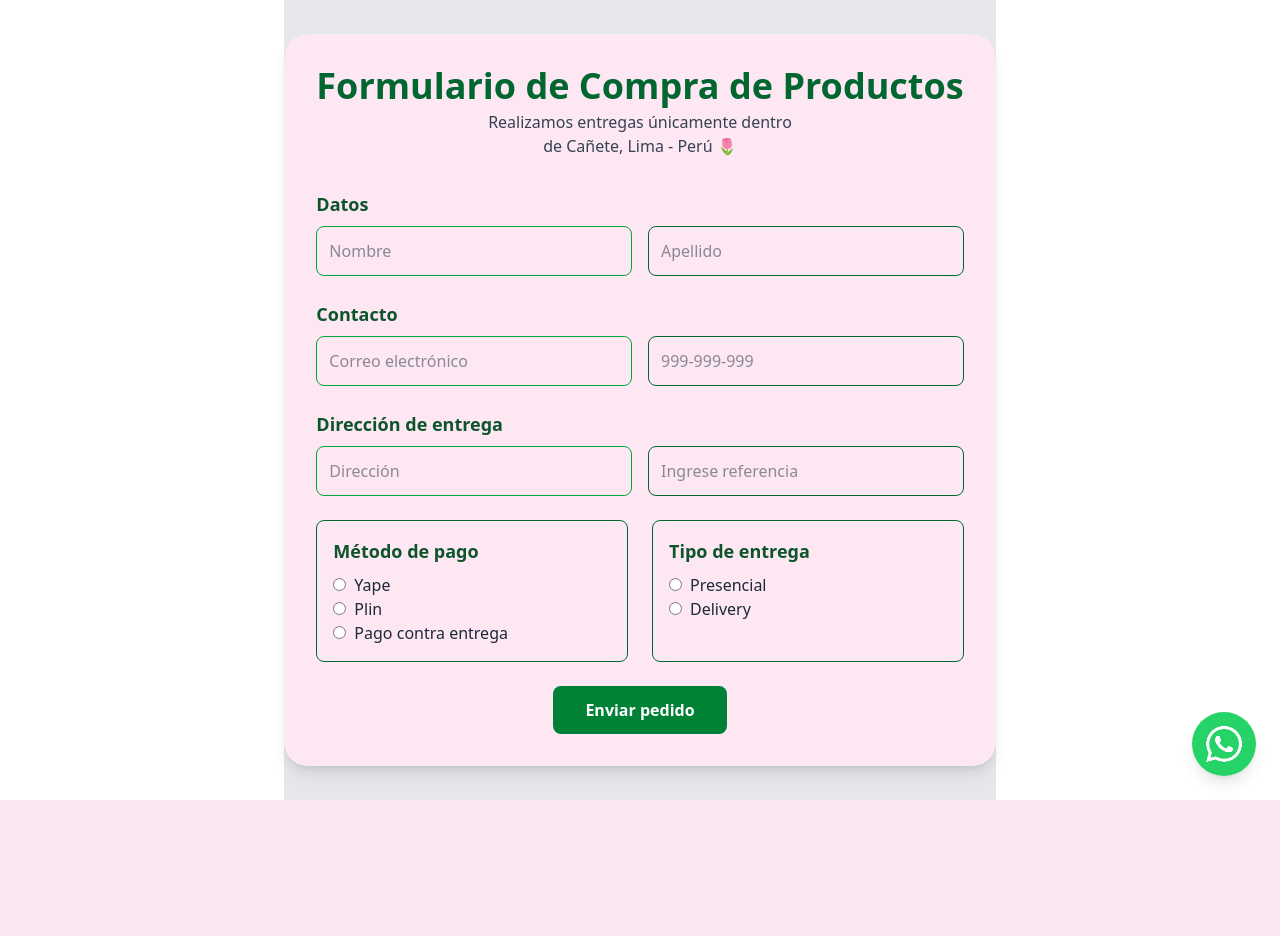
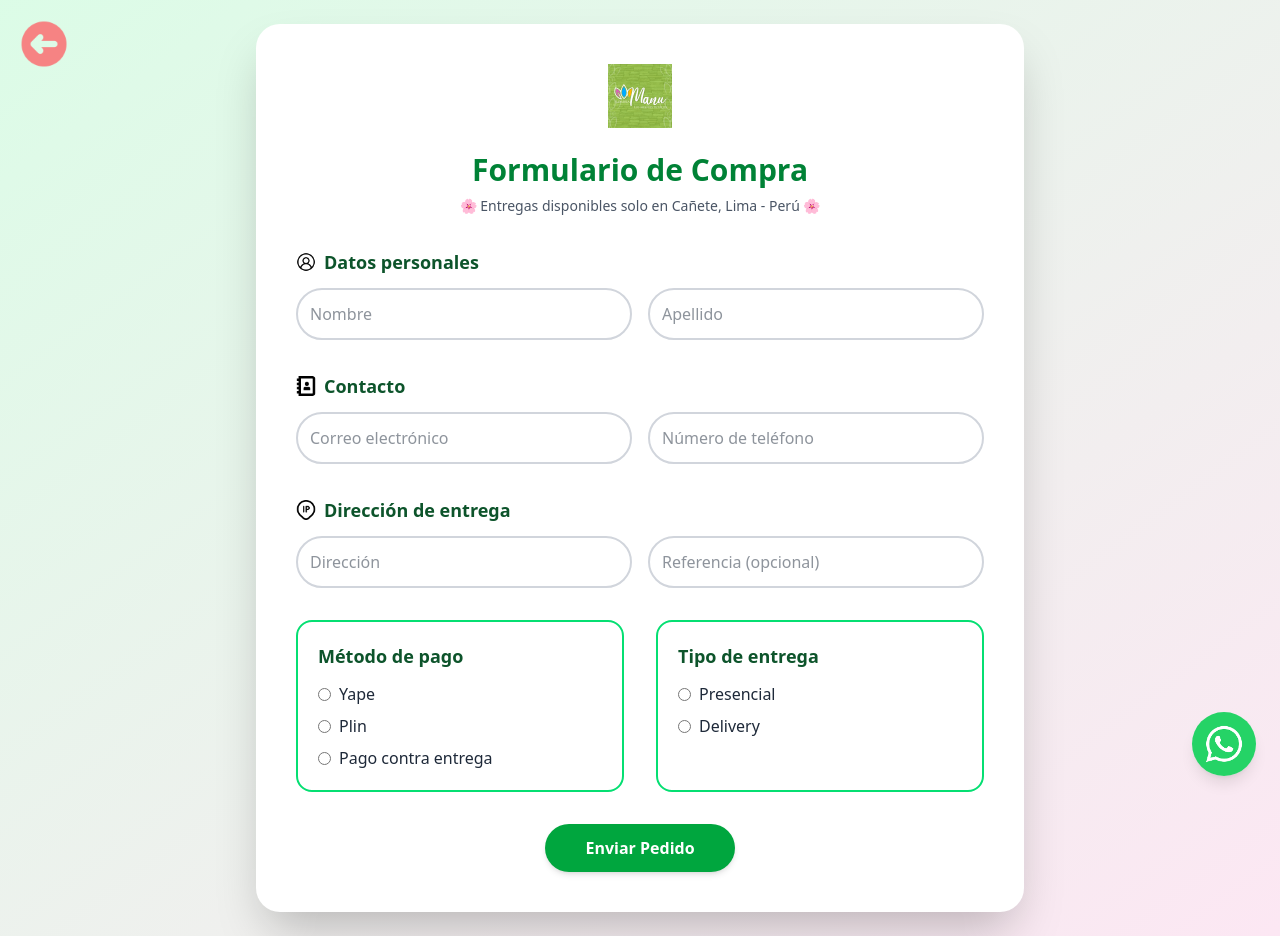
Before and after one commit to Axel-Huapaya/paginawebloa, a Flask app: page /formulario_compra in a window 1280 px wide. Before the commit the page ends 800 px from the top, so only its background shows below. Run offline with Flask 3, Linux system fonts and the light colour scheme; some libraries are stand-ins or nearby versions.

Commit message:
Guardando cambios antes de git flow init

```diff
--- /dev/null
+++ b/static/css/final_compra.css
@@ -0,0 +1,8 @@
+@keyframes fade-in {
+  0% { opacity: 0; transform: scale(0.8); }
+  100% { opacity: 1; transform: scale(1); }
+}
+
+.animate-fade-in {
+  animation: fade-in 0.5s ease-out forwards;
+}
--- a/static/css/output.css
+++ b/static/css/output.css
@@ -88,6 +88,7 @@
     --radius-xl: 0.75rem;
     --radius-2xl: 1rem;
     --radius-3xl: 1.5rem;
+    --ease-out: cubic-bezier(0, 0, 0.2, 1);
     --ease-in-out: cubic-bezier(0.4, 0, 0.2, 1);
     --animate-pulse: pulse 2s cubic-bezier(0.4, 0, 0.6, 1) infinite;
     --default-transition-duration: 150ms;
@@ -245,9 +246,6 @@
   }
 }
 @layer utilities {
-  .visible {
-    visibility: visible;
-  }
   .absolute {
     position: absolute;
   }
@@ -259,6 +257,9 @@
   }
   .static {
     position: static;
+  }
+  .inset-0 {
+    inset: calc(var(--spacing) * 0);
   }
   .top-2 {
     top: calc(var(--spacing) * 2);
@@ -325,6 +326,9 @@
   }
   .mt-3 {
     margin-top: calc(var(--spacing) * 3);
+  }
+  .mt-4 {
+    margin-top: calc(var(--spacing) * 4);
   }
   .mt-6 {
     margin-top: calc(var(--spacing) * 6);
@@ -651,6 +655,9 @@
   .border-green-300 {
     border-color: var(--color-green-300);
   }
+  .border-green-400 {
+    border-color: var(--color-green-400);
+  }
   .border-green-500 {
     border-color: var(--color-green-500);
   }
@@ -695,6 +702,9 @@
   }
   .bg-green-500 {
     background-color: var(--color-green-500);
+  }
+  .bg-green-600 {
+    background-color: var(--color-green-600);
   }
   .bg-green-700 {
     background-color: var(--color-green-700);
@@ -779,6 +789,9 @@
   .p-4 {
     padding: calc(var(--spacing) * 4);
   }
+  .p-5 {
+    padding: calc(var(--spacing) * 5);
+  }
   .p-6 {
     padding: calc(var(--spacing) * 6);
   }
@@ -808,9 +821,6 @@
   }
   .px-10 {
     padding-inline: calc(var(--spacing) * 10);
-  }
-  .px-20 {
-    padding-inline: calc(var(--spacing) * 20);
   }
   .py-1 {
     padding-block: calc(var(--spacing) * 1);
@@ -968,6 +978,9 @@
       color: var(--color-gray-400);
     }
   }
+  .accent-green-500 {
+    accent-color: var(--color-green-500);
+  }
   .accent-pink-500 {
     accent-color: var(--color-pink-500);
   }
@@ -994,9 +1007,6 @@
   .outline {
     outline-style: var(--tw-outline-style);
     outline-width: 1px;
-  }
-  .filter {
-    filter: var(--tw-blur,) var(--tw-brightness,) var(--tw-contrast,) var(--tw-grayscale,) var(--tw-hue-rotate,) var(--tw-invert,) var(--tw-saturate,) var(--tw-sepia,) var(--tw-drop-shadow,);
   }
   .transition {
     transition-property: color, background-color, border-color, outline-color, text-decoration-color, fill, stroke, --tw-gradient-from, --tw-gradient-via, --tw-gradient-to, opacity, box-shadow, transform, translate, scale, rotate, filter, -webkit-backdrop-filter, backdrop-filter, display, content-visibility, overlay, pointer-events;
@@ -1028,6 +1038,10 @@
   .ease-in-out {
     --tw-ease: var(--ease-in-out);
     transition-timing-function: var(--ease-in-out);
+  }
+  .ease-out {
+    --tw-ease: var(--ease-out);
+    transition-timing-function: var(--ease-out);
   }
   .outline-none {
     --tw-outline-style: none;
@@ -1089,6 +1103,13 @@
       }
     }
   }
+  .hover\:bg-green-700 {
+    &:hover {
+      @media (hover: hover) {
+        background-color: var(--color-green-700);
+      }
+    }
+  }
   .hover\:bg-green-800 {
     &:hover {
       @media (hover: hover) {
@@ -1156,6 +1177,11 @@
       --tw-ring-color: var(--color-green-500);
     }
   }
+  .focus\:ring-green-600 {
+    &:focus {
+      --tw-ring-color: var(--color-green-600);
+    }
+  }
   .focus\:ring-green-800 {
     &:focus {
       --tw-ring-color: var(--color-green-800);
@@ -1222,6 +1248,11 @@
       border-color: var(--color-gray-700);
     }
   }
+  .dark\:border-green-600 {
+    @media (prefers-color-scheme: dark) {
+      border-color: var(--color-green-600);
+    }
+  }
   .dark\:bg-gray-700 {
     @media (prefers-color-scheme: dark) {
       background-color: var(--color-gray-700);
@@ -1486,59 +1517,6 @@
   syntax: "*";
   inherits: false;
   initial-value: solid;
-}
-@property --tw-blur {
-  syntax: "*";
-  inherits: false;
-}
-@property --tw-brightness {
-  syntax: "*";
-  inherits: false;
-}
-@property --tw-contrast {
-  syntax: "*";
-  inherits: false;
-}
-@property --tw-grayscale {
-  syntax: "*";
-  inherits: false;
-}
-@property --tw-hue-rotate {
-  syntax: "*";
-  inherits: false;
-}
-@property --tw-invert {
-  syntax: "*";
-  inherits: false;
-}
-@property --tw-opacity {
-  syntax: "*";
-  inherits: false;
-}
-@property --tw-saturate {
-  syntax: "*";
-  inherits: false;
-}
-@property --tw-sepia {
-  syntax: "*";
-  inherits: false;
-}
-@property --tw-drop-shadow {
-  syntax: "*";
-  inherits: false;
-}
-@property --tw-drop-shadow-color {
-  syntax: "*";
-  inherits: false;
-}
-@property --tw-drop-shadow-alpha {
-  syntax: "<percentage>";
-  inherits: false;
-  initial-value: 100%;
-}
-@property --tw-drop-shadow-size {
-  syntax: "*";
-  inherits: false;
 }
 @property --tw-duration {
   syntax: "*";
@@ -1605,19 +1583,6 @@
       --tw-ring-offset-color: #fff;
       --tw-ring-offset-shadow: 0 0 #0000;
       --tw-outline-style: solid;
-      --tw-blur: initial;
-      --tw-brightness: initial;
-      --tw-contrast: initial;
-      --tw-grayscale: initial;
-      --tw-hue-rotate: initial;
-      --tw-invert: initial;
-      --tw-opacity: initial;
-      --tw-saturate: initial;
-      --tw-sepia: initial;
-      --tw-drop-shadow: initial;
-      --tw-drop-shadow-color: initial;
-      --tw-drop-shadow-alpha: 100%;
-      --tw-drop-shadow-size: initial;
       --tw-duration: initial;
       --tw-ease: initial;
       --tw-scale-x: 1;
--- /dev/null
+++ b/static/js/final_compra.js
@@ -0,0 +1,11 @@
+document.addEventListener('DOMContentLoaded', () => {
+    const overlay = document.getElementById('success-overlay');
+    if (overlay) {
+        overlay.classList.remove('hidden');
+        overlay.classList.add('animate-fade-in');
+        // Redirigir después de 2.5 segundos
+        setTimeout(() => {
+            window.location.href = "/";
+        }, 2500);
+    }
+});
--- a/templates/formulario_compra.html
+++ b/templates/formulario_compra.html
@@ -1,78 +1,133 @@
 <!DOCTYPE html>
 <html lang="es">
+
 <head>
   <meta charset="UTF-8" />
   <meta name="viewport" content="width=device-width, initial-scale=1.0" />
-  <title>Formulario de Compra</title>
-  <link rel="stylesheet" href="{{ url_for('static', filename='css/output.css') }}">
+  <title>Formulario de Compra - Florería Manu</title>
+  <link href="{{ url_for('static', filename='css/output.css') }}" rel="stylesheet" />
+  <link href="{{ url_for('static', filename='css/modo-oscuro.css') }}" rel="stylesheet" />
+  <link href="{{ url_for('static', filename='css/regresar.css') }}" rel="stylesheet" />
+  <link href="{{ url_for('static', filename='css/final_compra.css') }}" rel="stylesheet" />
 </head>
-<body class=" bg-white  font-sans min-h-screen flex items-center justify-center">
 
-<div class="min-h-screen flex items-center justify-center bg-gray-200">
-  <div class="bg-pink-100 p-8 rounded-3xl shadow-lg w-full max-w-3xl">
+<body class="bg-gradient-to-br from-green-100 to-pink-100 min-h-screen flex items-center justify-center p-6 transition-colors duration-500">
+
+  <!-- BOTÓN REGRESAR -->
+  <div class="boton-regresar">
+    <a href="/">
+      <img src="{{ url_for('static', filename='image/logos/regresar.png') }}" alt="Regresar" class="auto-invert2">
+    </a>
+  </div>
+
+  <!-- CONTENEDOR PRINCIPAL -->
+  <div class="bg-white dark:bg-gray-800 rounded-3xl shadow-2xl p-10 w-full max-w-3xl mx-auto transition-colors duration-500">
+
+    <!-- LOGO -->
+    <div class="flex justify-center mb-6">
+      <img src="{{ url_for('static', filename='image/logos/logo_empresa.png') }}" alt="Logo Florería Manu" class="h-16" />
+    </div>
+
     <!-- TÍTULO -->
-    <h1 class="text-4xl font-bold text-center text-green-800">Formulario de Compra de Productos</h1>
-    <p class="text-center text-gray-700 mt-1">Realizamos entregas únicamente dentro<br>de Cañete, Lima - Perú 🌷</p>
+    <div class="text-center mb-8">
+      <h1 class="text-3xl font-extrabold text-green-700 dark:text-green-400">Formulario de Compra</h1>
+      <p class="text-sm text-gray-600 dark:text-gray-300 mt-2">🌸 Entregas disponibles solo en Cañete, Lima - Perú 🌸</p>
+    </div>
 
     <!-- FORMULARIO -->
-    <form class="mt-8 space-y-6 text-gray-800">
+    <form method="POST" class="space-y-8 text-gray-800 dark:text-gray-200">
       <!-- DATOS -->
       <div>
-        <h2 class="font-semibold text-lg text-green-900 mb-2">Datos</h2>
-        <div class="grid grid-cols-2 gap-4">
-          <input type="text" placeholder="Nombre" class="border border-green-600 rounded-lg p-3 w-full focus:outline-none focus:ring-2 focus:ring-green-800">
-          <input type="text" placeholder="Apellido" class="border border-green-800 rounded-lg p-3 w-full focus:outline-none focus:ring-2 focus:ring-green-800">
+        <h2 class="font-semibold text-lg text-green-900 dark:text-green-400 mb-3 flex items-center gap-2">
+          <img src="{{ url_for('static', filename='image/logos/perfil.png') }}" class="h-5 w-5 auto-invert" alt=""> Datos personales
+        </h2>
+        <div class="grid grid-cols-1 md:grid-cols-2 gap-4">
+          <input type="text" name="nombre" placeholder="Nombre" required
+            class="border-2 border-gray-300 rounded-full p-3 w-full focus:ring-2 focus:ring-green-600 bg-transparent">
+          <input type="text" name="apellido" placeholder="Apellido" required
+            class="border-2 border-gray-300 rounded-full p-3 w-full focus:ring-2 focus:ring-green-600 bg-transparent">
         </div>
       </div>
 
       <!-- CONTACTO -->
       <div>
-        <h2 class="font-semibold text-lg text-green-900 mb-2">Contacto</h2>
-        <div class="grid grid-cols-2 gap-4">
-          <input type="email" placeholder="Correo electrónico" class="border border-green-600 rounded-lg p-3 w-full focus:outline-none focus:ring-2 focus:ring-green-800">
-          <input type="text" placeholder="999-999-999" class="border border-green-800 rounded-lg p-3 w-full focus:outline-none focus:ring-2 focus:ring-green-800">
+        <h2 class="font-semibold text-lg text-green-900 dark:text-green-400 mb-3 flex items-center gap-2">
+          <img src="{{ url_for('static', filename='image/logos/contacto.png') }}" class="h-5 w-5 auto-invert" alt=""> Contacto
+        </h2>
+        <div class="grid grid-cols-1 md:grid-cols-2 gap-4">
+          <input type="email" name="correo" placeholder="Correo electrónico" required
+            class="border-2 border-gray-300 rounded-full p-3 w-full focus:ring-2 focus:ring-green-600 bg-transparent">
+
+          <!-- TELÉFONO con validación 9 dígitos -->
+          <input type="tel" name="telefono" placeholder="Número de teléfono" required
+            maxlength="9" pattern="[0-9]{9}" title="Debe contener exactamente 9 dígitos"
+            class="border-2 border-gray-300 rounded-full p-3 w-full focus:ring-2 focus:ring-green-600 bg-transparent">
         </div>
       </div>
 
       <!-- DIRECCIÓN -->
       <div>
-        <h2 class="font-semibold text-lg text-green-900 mb-2">Dirección de entrega</h2>
-        <div class="grid grid-cols-2 gap-4">
-          <input type="text" placeholder="Dirección" class="border border-green-600 rounded-lg p-3 w-full focus:outline-none focus:ring-2 focus:ring-green-800">
-          <input type="text" placeholder="Ingrese referencia" class="border border-green-800 rounded-lg p-3 w-full focus:outline-none focus:ring-2 focus:ring-green-800">
+        <h2 class="font-semibold text-lg text-green-900 dark:text-green-400 mb-3 flex items-center gap-2">
+          <img src="{{ url_for('static', filename='image/logos/dirección.png') }}" class="h-5 w-5 auto-invert" alt=""> Dirección de entrega
+        </h2>
+        <div class="grid grid-cols-1 md:grid-cols-2 gap-4">
+          <input type="text" name="direccion" placeholder="Dirección" required
+            class="border-2 border-gray-300 rounded-full p-3 w-full focus:ring-2 focus:ring-green-600 bg-transparent">
+          <input type="text" name="referencia" placeholder="Referencia (opcional)"
+            class="border-2 border-gray-300 rounded-full p-3 w-full focus:ring-2 focus:ring-green-600 bg-transparent">
         </div>
       </div>
 
       <!-- MÉTODO DE PAGO Y ENTREGA -->
-      <div class="grid grid-cols-2 gap-6">
-        <div class="border border-green-800 rounded-lg p-4">
-          <h2 class="font-semibold text-lg text-green-900 mb-2">Método de pago</h2>
-          <label class="block"><input type="radio" name="pago" class="mr-2">Yape</label>
-          <label class="block"><input type="radio" name="pago" class="mr-2">Plin</label>
-          <label class="block"><input type="radio" name="pago" class="mr-2">Pago contra entrega</label>
+      <div class="grid grid-cols-1 md:grid-cols-2 gap-8">
+        <div class="border-2 border-green-400 dark:border-green-600 rounded-2xl p-5">
+          <h2 class="font-semibold text-lg text-green-900 dark:text-green-400 mb-3">Método de pago</h2>
+          <label class="flex items-center mb-2"><input type="radio" name="pago" value="Yape" class="mr-2 accent-pink-500" required> Yape</label>
+          <label class="flex items-center mb-2"><input type="radio" name="pago" value="Plin" class="mr-2 accent-pink-500"> Plin</label>
+          <label class="flex items-center"><input type="radio" name="pago" value="Pago contra entrega" class="mr-2 accent-pink-500"> Pago contra entrega</label>
         </div>
 
-        <div class="border border-green-800 rounded-lg p-4">
-          <h2 class="font-semibold text-lg text-green-900 mb-2">Tipo de entrega</h2>
-          <label class="block"><input type="radio" name="entrega" class="mr-2">Presencial</label>
-          <label class="block"><input type="radio" name="entrega" class="mr-2">Delivery</label>
+        <div class="border-2 border-green-400 dark:border-green-600 rounded-2xl p-5">
+          <h2 class="font-semibold text-lg text-green-900 dark:text-green-400 mb-3">Tipo de entrega</h2>
+          <label class="flex items-center mb-2"><input type="radio" name="entrega" value="Presencial" class="mr-2 accent-green-500" required> Presencial</label>
+          <label class="flex items-center"><input type="radio" name="entrega" value="Delivery" class="mr-2 accent-green-500"> Delivery</label>
         </div>
       </div>
 
       <!-- BOTÓN -->
-      <div class="flex justify-center mt-6">
-        <button type="submit" class="bg-green-700 text-white font-semibold px-8 py-3 rounded-lg hover:bg-green-800 transition">Enviar pedido</button>
+      <div class="text-center">
+        <button type="submit"
+          class="bg-green-600 hover:bg-green-700 text-white font-bold py-3 px-10 rounded-full transition duration-300 ease-in-out transform hover:scale-105 shadow-md">
+          Enviar Pedido
+        </button>
       </div>
     </form>
   </div>
-</div>
 
-
-    <!-- 💬 WhatsApp flotante -->
+  <!-- WHATSAPP FLOTANTE -->
   <a href="https://wa.me/51967086515" target="_blank" class="fixed bottom-6 right-6 z-50">
-    <img src="static/image/logos/whatsapp.png" alt="WhatsApp"
+    <img src="{{ url_for('static', filename='image/logos/whatsapp.png') }}" alt="WhatsApp"
       class="w-16 h-16 rounded-full shadow-lg hover:scale-110 transition-transform duration-300" />
   </a>
 
+  <!-- ANIMACIÓN DE ÉXITO -->
+  {% with messages = get_flashed_messages() %}
+    {% if messages %}
+      <div id="success-overlay" class="hidden fixed inset-0 flex items-center justify-center bg-black bg-opacity-50 z-50">
+        <div class="bg-white rounded-3xl p-10 flex flex-col items-center shadow-lg">
+          <svg class="w-20 h-20 text-green-600 mb-4" fill="none" stroke="currentColor" viewBox="0 0 24 24">
+            <path stroke-linecap="round" stroke-linejoin="round" stroke-width="2" d="M5 13l4 4L19 7"></path>
+          </svg>
+          <h2 class="text-2xl font-bold text-green-700">{{ messages[0] }}</h2>
+          <p class="text-gray-600 mt-2">Redirigiendo a la página principal...</p>
+        </div>
+      </div>
+    {% endif %}
+  {% endwith %}
+
+  <!-- SCRIPTS -->
+  <script src="{{ url_for('static', filename='js/modo-oscuro.js') }}" defer></script>
+  <script src="{{ url_for('static', filename='js/final_compra.js') }}" defer></script>
+
 </body>
 </html>
```
Also changed, not shown: static/image/logos/contacto.png (added), static/image/logos/dirección.png (added).
